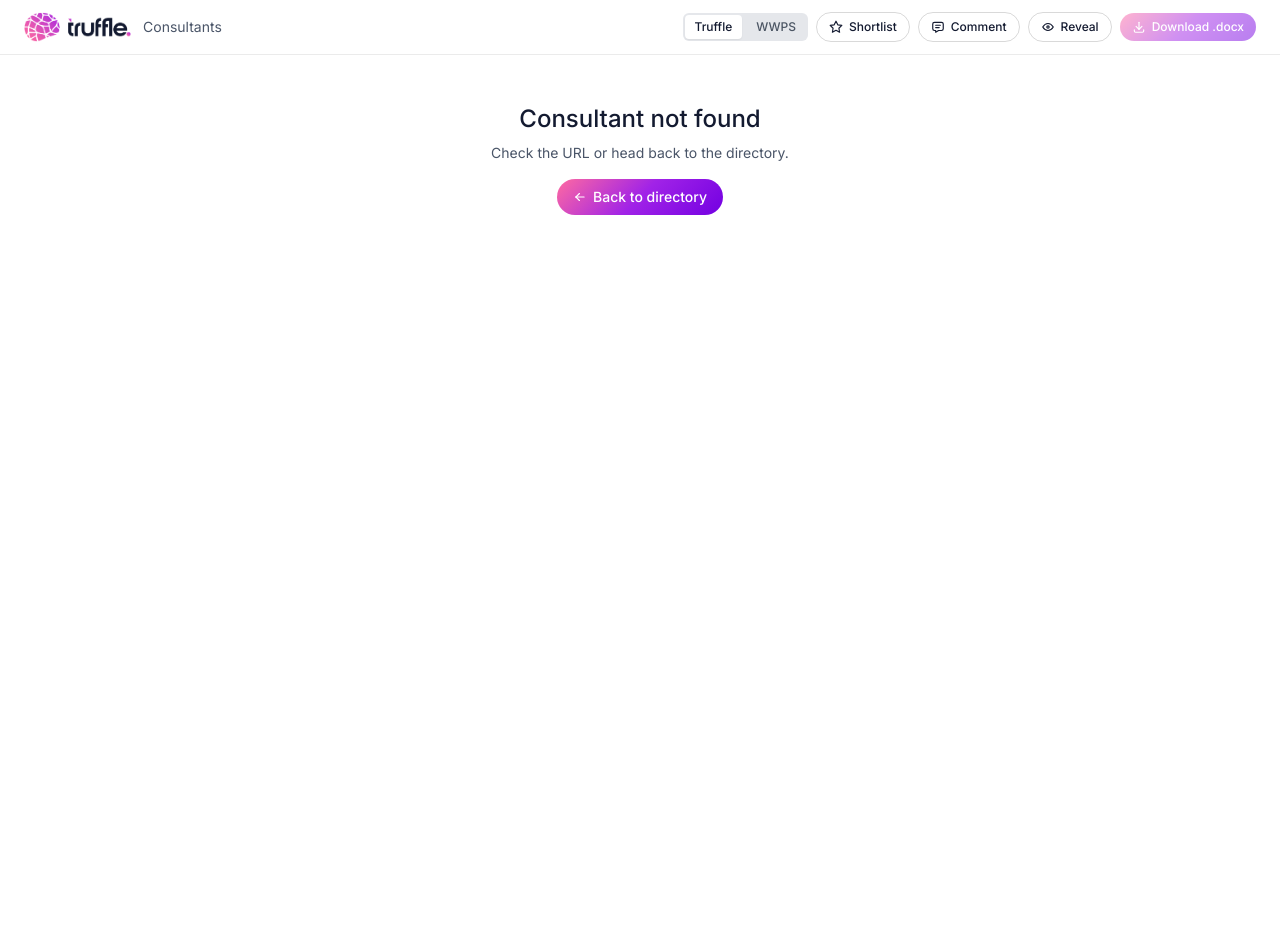
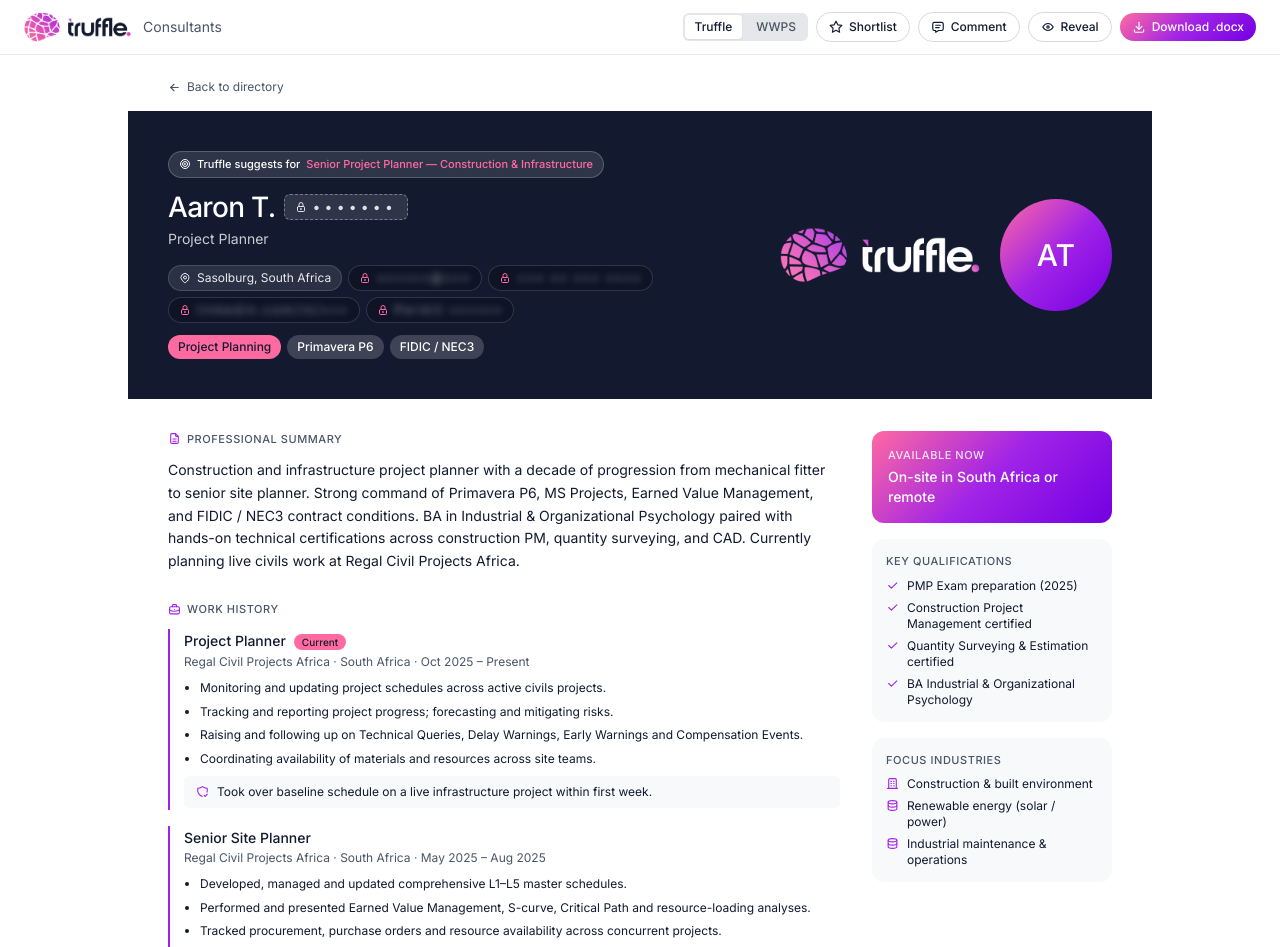
Before and after one commit to IlanDavimes/truffle-wwps-dashboard, a React (Vite) app: page /consultants/aaron-phakathi in a window 1280 px wide. Before the commit this address had no page. Shown: the top 947 px of the page. Before the commit the page ends 800 px from the top, so only its background shows below. Built offline with nearby package versions, Linux system fonts and the light colour scheme.

Commit message:
Step 1.1: add Aaron Phakathi as second seeded consultant

```diff
--- a/src/data/consultants.ts
+++ b/src/data/consultants.ts
@@ -41,22 +41,10 @@
       'Data collection & ops',
     ],
     skills: [
-      {
-        category: 'CAD & BIM software',
-        items: ['AutoCAD', 'ArchiCAD', 'Revit', 'BIM Principles'],
-      },
-      {
-        category: 'Project management',
-        items: ['MS Project', 'Primavera P6', 'JBCC Contracts', 'BOQ', 'Cost Estimation'],
-      },
-      {
-        category: 'Data & research',
-        items: ['COMM Care Tool', 'Field surveys', 'Urban research'],
-      },
-      {
-        category: 'Competencies',
-        items: ['Analytical', 'Problem-solving', 'Community engagement', 'Sustainability'],
-      },
+      { category: 'CAD & BIM software', items: ['AutoCAD', 'ArchiCAD', 'Revit', 'BIM Principles'] },
+      { category: 'Project management', items: ['MS Project', 'Primavera P6', 'JBCC Contracts', 'BOQ', 'Cost Estimation'] },
+      { category: 'Data & research', items: ['COMM Care Tool', 'Field surveys', 'Urban research'] },
+      { category: 'Competencies', items: ['Analytical', 'Problem-solving', 'Community engagement', 'Sustainability'] },
     ],
     experience: [
       {
@@ -104,53 +92,133 @@
       },
     ],
     education: [
+      { degree: 'MSc Construction Management', institution: 'University of Johannesburg', year: '2024', highlight: 'Active research in project delivery' },
+      { degree: 'Certificate, AI in the 4IR', institution: 'University of Johannesburg', year: '2023' },
+      { degree: 'BSocSci Honours, Regional & Urban Planning', institution: 'Great Zimbabwe University', year: '2020' },
+      { degree: 'TEFL English Certificate', institution: 'Teachers Record', year: '2022' },
+    ],
+    references: [
+      { name: 'Mr Sam M.', role: 'Director', company: 'Tsalach Construction', contact: '+27 72 380 3244 / info@tsalachconstruction.co.za' },
+      { name: 'Dr Morena W. Nkomo', role: 'Lecturer', company: 'University of Johannesburg', contact: '+27 78 558 8492 / mnkomo@uj.ac.za' },
+      { name: 'Thomas Muwani', role: 'Field Officer', company: 'Caritas', contact: '+263 77 338 6730' },
+      { name: 'Mr L. Ramakgapola', role: 'Town Clerk', company: 'Municipality of Beitbridge', contact: '+263 85 232 3362' },
+    ],
+  },
+  {
+    id: 'aaron-phakathi',
+    status: 'active',
+    firstName: 'Aaron T.',
+    surname: 'Phakathi',
+    suggestedRole: 'Senior Project Planner — Construction & Infrastructure',
+    currentRole: 'Project Planner',
+    summary:
+      "Construction and infrastructure project planner with a decade of progression from mechanical fitter to senior site planner. Strong command of Primavera P6, MS Projects, Earned Value Management, and FIDIC / NEC3 contract conditions. BA in Industrial & Organizational Psychology paired with hands-on technical certifications across construction PM, quantity surveying, and CAD. Currently planning live civils work at Regal Civil Projects Africa.",
+    avatar: undefined,
+    videoUrl: '',
+    videoEnabled: false,
+    contact: {
+      location: 'Sasolburg, South Africa',
+      email: 'seunaaron53@gmail.com',
+      phone: '+27 79 664 9838',
+      linkedin: 'linkedin.com/in/aaron-phakathi',
+      permitNumber: 'RSA Citizen',
+    },
+    badges: [
+      { label: 'Project Planning', style: 'premium' },
+      { label: 'Primavera P6', style: 'accent' },
+      { label: 'FIDIC / NEC3', style: 'default' },
+    ],
+    availability: {
+      status: 'Available now',
+      details: 'On-site in South Africa or remote',
+    },
+    readiness: [
+      'PMP Exam preparation (2025)',
+      'Construction Project Management certified',
+      'Quantity Surveying & Estimation certified',
+      'BA Industrial & Organizational Psychology',
+    ],
+    industries: [
+      'Construction & built environment',
+      'Renewable energy (solar / power)',
+      'Industrial maintenance & operations',
+    ],
+    skills: [
+      { category: 'Project planning', items: ['Primavera P6', 'MS Project', 'EVM', 'S-curves', 'CPM', 'Resource loading'] },
+      { category: 'Contracts & compliance', items: ['FIDIC', 'NEC3', 'JBCC awareness', 'Risk assessments', 'MSDS'] },
+      { category: 'CAD & technical', items: ['AutoCAD', 'SOLIDWORKS', 'MasterCam', 'CNC milling'] },
+      { category: 'Maintenance & ops', items: ['CMMS', 'Maximo', 'SAP', 'CAPEX', 'Maintenance strategy'] },
+    ],
+    experience: [
       {
-        degree: 'MSc Construction Management',
-        institution: 'University of Johannesburg',
-        year: '2024',
-        highlight: 'Active research in project delivery',
+        title: 'Project Planner',
+        company: 'Regal Civil Projects Africa',
+        location: 'South Africa',
+        period: 'Oct 2025 – Present',
+        duration: '2+ months',
+        isCurrent: true,
+        bullets: [
+          'Monitoring and updating project schedules across active civils projects.',
+          'Tracking and reporting project progress; forecasting and mitigating risks.',
+          'Raising and following up on Technical Queries, Delay Warnings, Early Warnings and Compensation Events.',
+          'Coordinating availability of materials and resources across site teams.',
+        ],
+        achievement: 'Took over baseline schedule on a live infrastructure project within first week.',
       },
       {
-        degree: 'Certificate, AI in the 4IR',
-        institution: 'University of Johannesburg',
-        year: '2023',
+        title: 'Senior Site Planner',
+        company: 'Regal Civil Projects Africa',
+        location: 'South Africa',
+        period: 'May 2025 – Aug 2025',
+        duration: '4 months',
+        isCurrent: false,
+        bullets: [
+          'Developed, managed and updated comprehensive L1–L5 master schedules.',
+          'Performed and presented Earned Value Management, S-curve, Critical Path and resource-loading analyses.',
+          'Tracked procurement, purchase orders and resource availability across concurrent projects.',
+          'Collaborated with PM, CM and engineers to deliver to quality and safety standards under FIDIC.',
+        ],
+        achievement: 'Standardised reporting and EVM presentation cadence across multiple concurrent projects.',
       },
       {
-        degree: 'BSocSci Honours, Regional & Urban Planning',
-        institution: 'Great Zimbabwe University',
-        year: '2020',
+        title: 'Project Planner — 132kV Solar Power Renewable',
+        company: 'Pro-Con Engineering',
+        location: 'South Africa',
+        period: 'Oct 2024 – Feb 2025',
+        duration: '5 months',
+        isCurrent: false,
+        bullets: [
+          'Planned and scheduled renewable-energy project activities in Primavera P6 and MS Projects.',
+          'Managed procurement, resource allocation, levelling and lookaheads.',
+          'Implemented task method statements, MSDS and risk assessments per FIDIC and NEC3.',
+          'Oversaw QA/QC — slump testing, compaction, shuttering, concrete pouring and curing.',
+        ],
+        achievement: 'Delivered project schedule and EVM reporting for a 132kV solar substation build.',
       },
       {
-        degree: 'TEFL English Certificate',
-        institution: 'Teachers Record',
-        year: '2022',
+        title: 'Maintenance Planner',
+        company: 'Mega High Voltage Technologies',
+        location: 'South Africa',
+        period: 'Jul 2024 – Oct 2024',
+        duration: '4 months',
+        isCurrent: false,
+        bullets: [
+          'Implemented preventative, scheduled, breakdown and predictive maintenance strategies.',
+          'Administered Primavera P6, CMMS, SAP and CAPEX systems.',
+          'Coordinated root cause analysis and safety maintenance technology rollouts.',
+        ],
+        achievement: 'Reduced unplanned downtime through tighter preventative-maintenance scheduling.',
       },
     ],
+    education: [
+      { degree: 'Project Management Professional (PMP) — Exam Preparation', institution: 'Cursa Academy', year: '2025', highlight: 'In progress' },
+      { degree: 'Construction Project Management certificate', institution: 'Cursa Academy', year: '2024' },
+      { degree: 'Oracle Primavera P6 Project Planning & Scheduling Masterclass', institution: 'Udemy Academy', year: '2024' },
+      { degree: 'Quantity Surveying & Estimation for Road and Tunnel Works', institution: 'Udemy Academy', year: '2024' },
+      { degree: 'BA Industrial & Organizational Psychology with Labour Relations Management', institution: 'North West University', year: '2019' },
+    ],
     references: [
-      {
-        name: 'Mr Sam M.',
-        role: 'Director',
-        company: 'Tsalach Construction',
-        contact: '+27 72 380 3244 / info@tsalachconstruction.co.za',
-      },
-      {
-        name: 'Dr Morena W. Nkomo',
-        role: 'Lecturer',
-        company: 'University of Johannesburg',
-        contact: '+27 78 558 8492 / mnkomo@uj.ac.za',
-      },
-      {
-        name: 'Thomas Muwani',
-        role: 'Field Officer',
-        company: 'Caritas',
-        contact: '+263 77 338 6730',
-      },
-      {
-        name: 'Mr L. Ramakgapola',
-        role: 'Town Clerk',
-        company: 'Municipality of Beitbridge',
-        contact: '+263 85 232 3362',
-      },
+      { name: 'Available on request', role: 'Project Manager', company: 'Regal Civil Projects Africa', contact: 'Provided upon shortlisting' },
     ],
   },
   {
@@ -181,21 +249,11 @@
       status: '[e.g. Available now / Available from DD MMM]',
       details: '[e.g. Remote from city, open to relocate]',
     },
-    readiness: [
-      '[Headline qualification 1]',
-      '[Headline qualification 2]',
-      '[Headline qualification 3]',
-    ],
+    readiness: ['[Headline qualification 1]', '[Headline qualification 2]', '[Headline qualification 3]'],
     industries: ['[Focus industry 1]', '[Focus industry 2]', '[Focus industry 3]'],
     skills: [
-      {
-        category: '[Skill group 1 — e.g. Tools]',
-        items: ['[Skill]', '[Skill]', '[Skill]'],
-      },
-      {
-        category: '[Skill group 2 — e.g. Methodology]',
-        items: ['[Skill]', '[Skill]'],
-      },
+      { category: '[Skill group 1 — e.g. Tools]', items: ['[Skill]', '[Skill]', '[Skill]'] },
+      { category: '[Skill group 2 — e.g. Methodology]', items: ['[Skill]', '[Skill]'] },
     ],
     experience: [
       {
@@ -214,20 +272,10 @@
       },
     ],
     education: [
-      {
-        degree: '[Degree / certification]',
-        institution: '[Institution]',
-        year: '[Year]',
-        highlight: '[Optional — distinction, specialism]',
-      },
+      { degree: '[Degree / certification]', institution: '[Institution]', year: '[Year]', highlight: '[Optional — distinction, specialism]' },
     ],
     references: [
-      {
-        name: '[Referee name]',
-        role: '[Their role]',
-        company: '[Their company]',
-        contact: '[Phone / email]',
-      },
+      { name: '[Referee name]', role: '[Their role]', company: '[Their company]', contact: '[Phone / email]' },
     ],
   },
 ]
```
